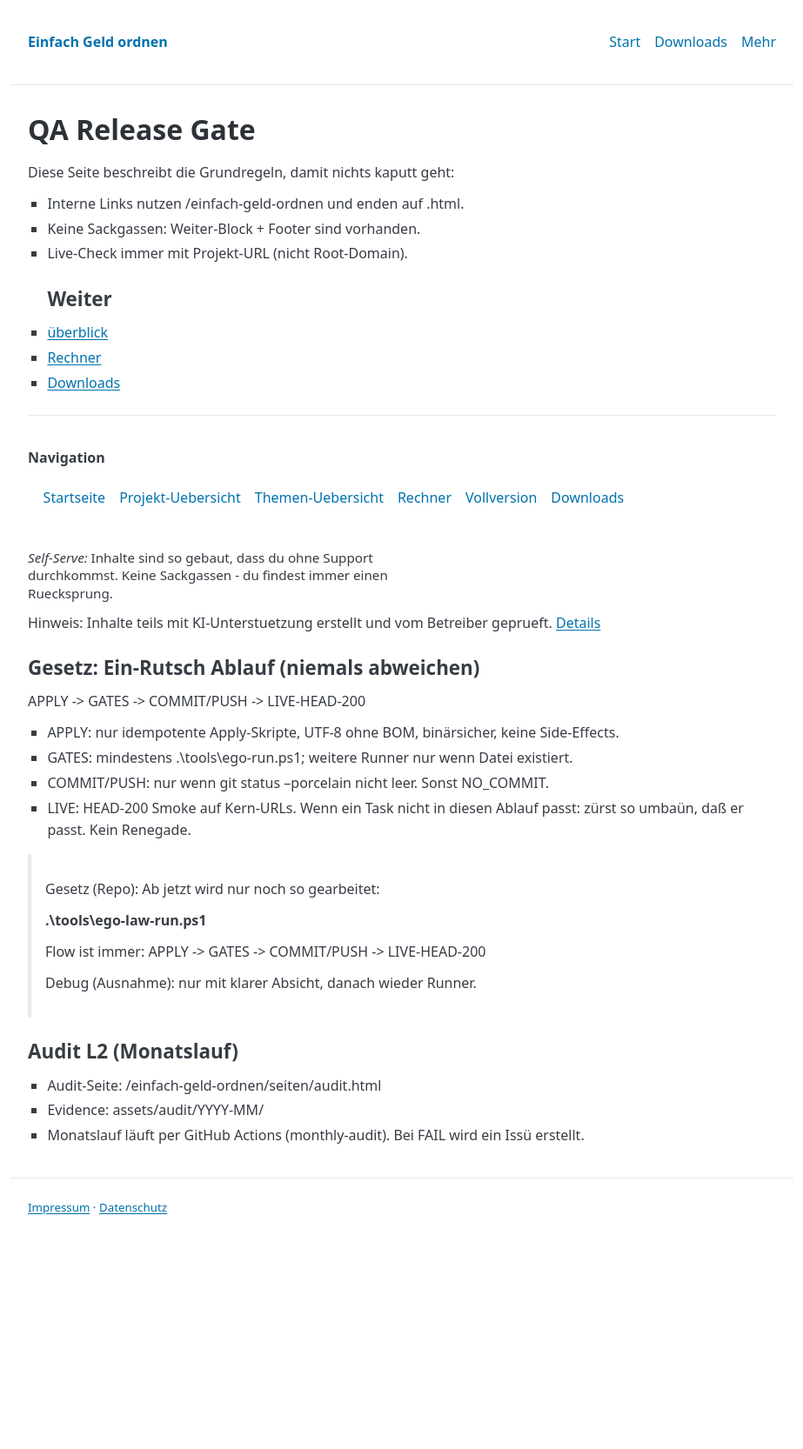
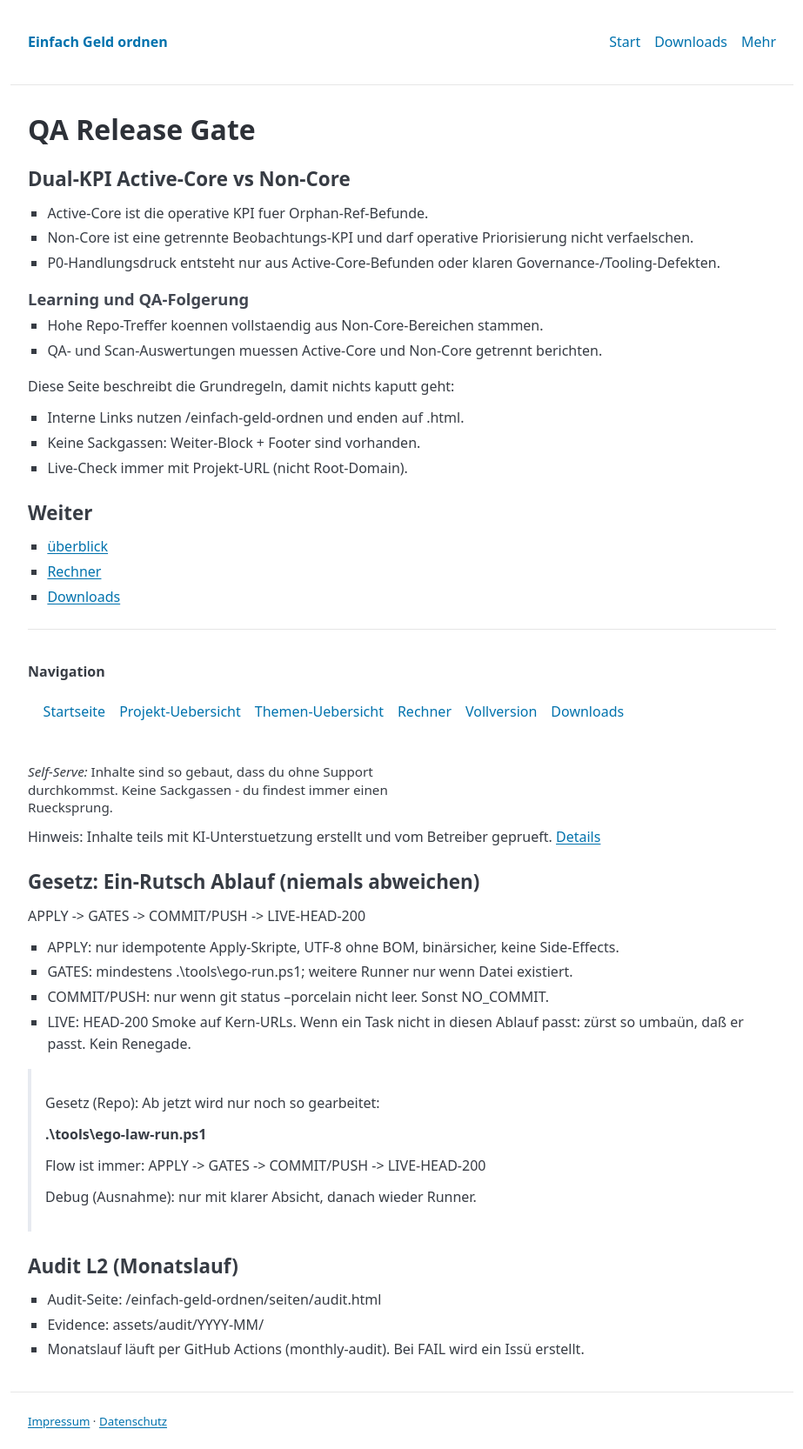
Before and after one commit to gluecklich-tools/einfach-geld-ordnen, a Jekyll site: the page built from seiten/qa-release-gate.md, in a window 1280 px wide. Shown: the whole page at 87% size, without its empty margins (178-1101 px from the left). Built offline with Jekyll 4.4.1, drawn with Linux system fonts in a browser that asks for light colours; before the commit the page ends 1420 px from its top, so only the background shows below that.

Commit message:
p0: verankere dual-kpi fuer active-core vs non-core

```diff
--- a/seiten/qa-release-gate.md
+++ b/seiten/qa-release-gate.md
@@ -8,11 +8,23 @@ sitemap: false
 
 # QA Release Gate
 
+## Dual-KPI Active-Core vs Non-Core
+
+- Active-Core ist die operative KPI fuer Orphan-Ref-Befunde.
+- Non-Core ist eine getrennte Beobachtungs-KPI und darf operative Priorisierung nicht verfaelschen.
+- P0-Handlungsdruck entsteht nur aus Active-Core-Befunden oder klaren Governance-/Tooling-Defekten.
+
+### Learning und QA-Folgerung
+
+- Hohe Repo-Treffer koennen vollstaendig aus Non-Core-Bereichen stammen.
+- QA- und Scan-Auswertungen muessen Active-Core und Non-Core getrennt berichten.
+
 Diese Seite beschreibt die Grundregeln, damit nichts kaputt geht:
 
 - Interne Links nutzen {{site.baseurl}} und enden auf .html.
 - Keine Sackgassen: Weiter-Block + Footer sind vorhanden.
 - Live-Check immer mit Projekt-URL (nicht Root-Domain).
+
 ## Weiter
 - [überblick]({{ site.baseurl }}/pillar/einfach-geld-ordnen.html)
 - [Rechner]({{ site.baseurl }}/seiten/rechner-uebersicht.html)
```
Also changed, not shown: TODO.md (+17 -1 lines), tools/policy/WEITER_NAV_POLICY.md (+10 -1 lines).
